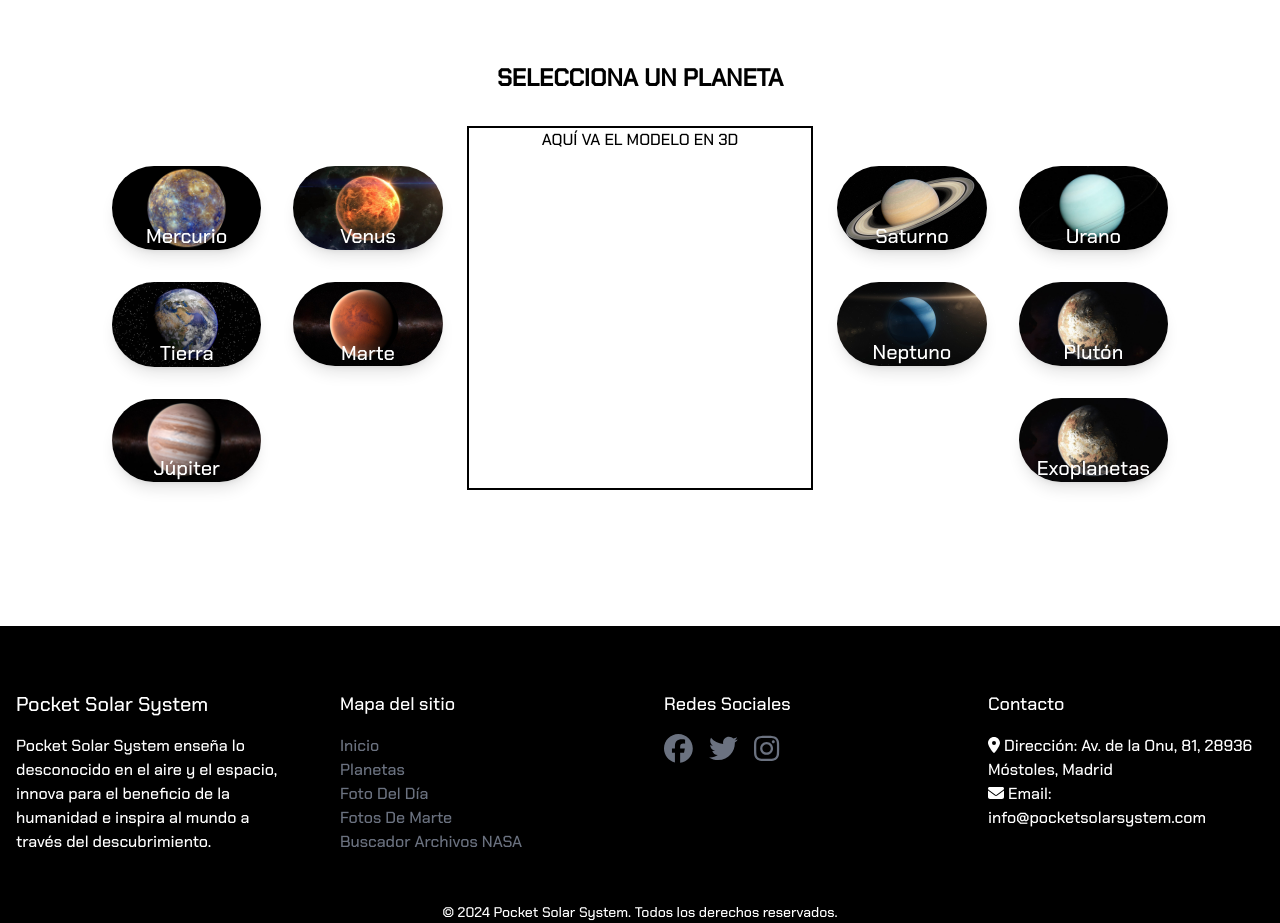
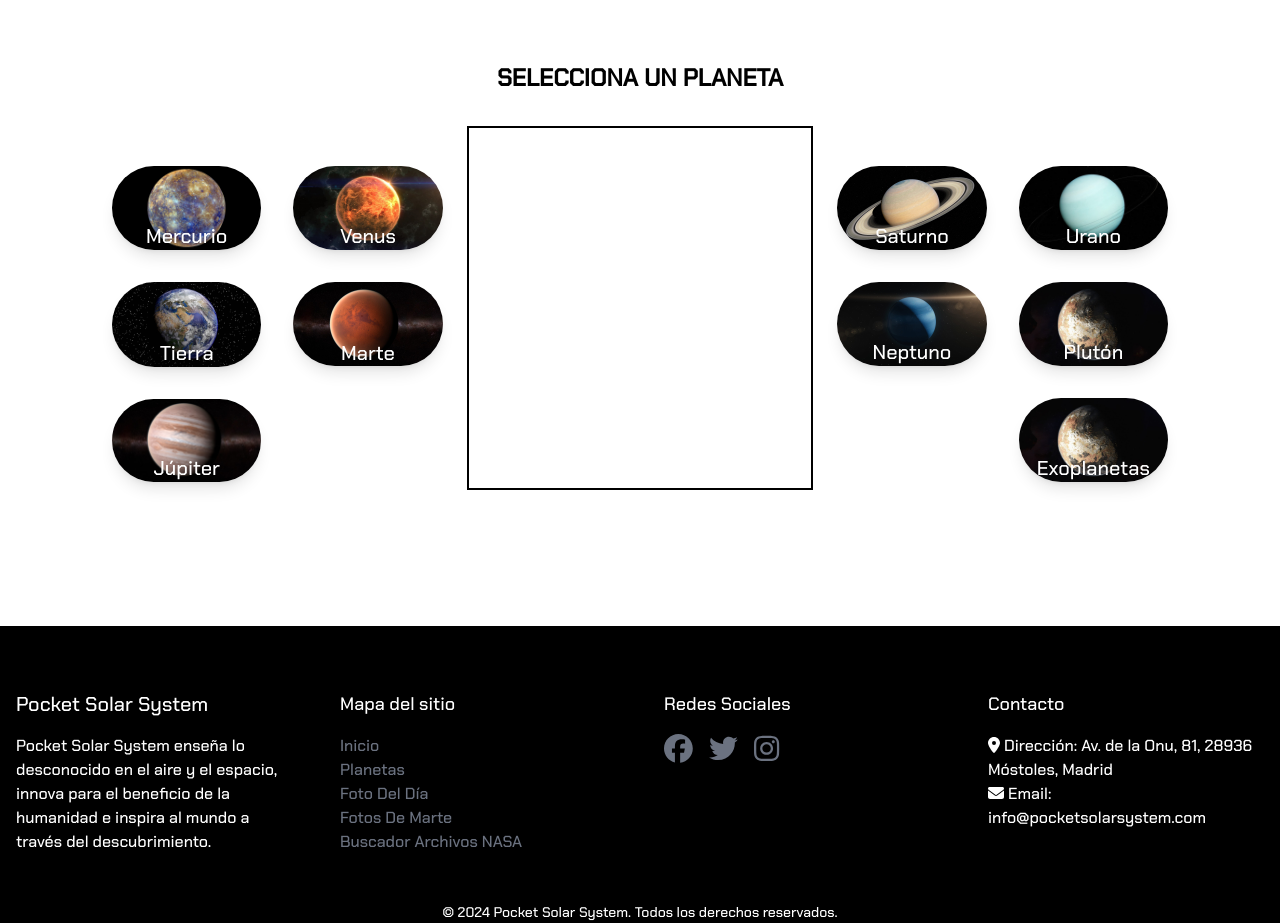
Before and after one commit to PocketSolarSystem/PocketSolarSystem, a Next.js app: page /planetas/acerca-de-los-planetas in a window 1280 px wide. Shown: the part 840-1763 px from the top of the page. Built offline with nearby package versions, Linux system fonts and the light colour scheme.

Commit message:
cambios selector

```diff
--- a/src/app/utilidades/ui/carouselPlanetas/CarouselPlanetas.tsx
+++ b/src/app/utilidades/ui/carouselPlanetas/CarouselPlanetas.tsx
@@ -80,7 +80,7 @@ export function CarouselPlanetas(){
     return (
         <main>
 
-            <ComponenteSelector listaCortada1={listaPlanetasCortada} listaCortada2={listaPlanetasCortada2}/>
+            <ComponenteSelector listaOriginal={planetas} listaCortada1={listaPlanetasCortada} listaCortada2={listaPlanetasCortada2}/>
 
             <div className="sm:hidden container mx-auto pt-8">
                 <h2 className="text-2xl mt-8 mb-4 text-center">
--- a/src/app/utilidades/ui/componenteSelector/ComponenteSelector.tsx
+++ b/src/app/utilidades/ui/componenteSelector/ComponenteSelector.tsx
@@ -1,15 +1,39 @@
 import { ColumnaSelector } from "./columnaSelector/ColumnaSelector"
+import Image from "next/image";
+import { useState } from "react";
 
-export function ComponenteSelector({listaCortada1, listaCortada2}:{listaCortada1:Array<any>, listaCortada2:Array<any>}){
+export function ComponenteSelector({listaOriginal, listaCortada1, listaCortada2}:{listaOriginal:Array<any>, listaCortada1:Array<any>, listaCortada2:Array<any>}){
+
+    const [planetaSeleccionado, setPlanetaSeleccionado] = useState([]);
+
+    const recogerPlaneta = (nombre:string) =>{
+        setPlanetaSeleccionado(listaOriginal.find((planeta) => planeta.nombre === nombre));
+    }
+
     return (
         <div className="hidden md:block mt-8 mb-8 p-2">
             <h2 className="text-2xl mt-8 mb-4 text-center">
                 <strong>SELECCIONA UN PLANETA</strong>
             </h2>
             <div className="grid grid-cols-3 gap-4 mt-8">
-                <ColumnaSelector listaPlanetas={listaCortada1} segundaLista={false}/>
-                <div className="text-center border-solid border-2 border-black">AQUÍ VA EL MODELO EN 3D</div>
-                <ColumnaSelector listaPlanetas={listaCortada2} segundaLista={true}/>
+                <ColumnaSelector recogerPlaneta={recogerPlaneta} listaPlanetas={listaCortada1} segundaLista={false}/>
+                <div className="text-center border-solid border-2 border-black">
+                    {planetaSeleccionado.length != 0 && (
+                        <div className="flex flex-col items-center">
+                            <h1 className="text-xl mt-8">{Object.values(planetaSeleccionado)[0]}</h1>
+                            <Image
+                                src={Object.values(planetaSeleccionado)[2]}
+                                width={400}
+                                height={400}
+                                alt="pruebaImagen"
+                                className="m-8"
+                            />
+                            <p>{Object.values(planetaSeleccionado)[1]}</p>
+                        </div>
+
+                    )}
+                </div>
+                <ColumnaSelector recogerPlaneta={recogerPlaneta} listaPlanetas={listaCortada2} segundaLista={true}/>
             </div>
         </div>
     )
--- a/src/app/utilidades/ui/componenteSelector/columnaSelector/ColumnaSelector.tsx
+++ b/src/app/utilidades/ui/componenteSelector/columnaSelector/ColumnaSelector.tsx
@@ -1,8 +1,7 @@
 import Image from "next/image"
 
 
-export function ColumnaSelector({listaPlanetas, segundaLista}:{listaPlanetas:Array<any>, segundaLista:boolean}){
-
+export function ColumnaSelector({recogerPlaneta, listaPlanetas, segundaLista}:{recogerPlaneta:Function,listaPlanetas:Array<any>, segundaLista:boolean}){
     const condicionalClase = (indice:any) => {
         let clase = "text-center m-2 relative hover:cursor-pointer hover:scale-110"
         clase += listaPlanetas.length-1 == indice && segundaLista ? " col-start-2" : "";
@@ -12,7 +11,7 @@ export function ColumnaSelector({listaPlanetas, segundaLista}:{listaPlanetas:Arr
     return (
     <div className="grid grid-cols-2 gap-4 mt-8">
         {listaPlanetas.map((planeta, indice) => (
-            <div key={indice} className={condicionalClase(indice)}>
+            <div key={indice} className={condicionalClase(indice)} onClick={() => {recogerPlaneta(planeta.nombre)}}>
                 <Image
                     src={planeta.imagen}
                     alt={planeta.nombre}
```
